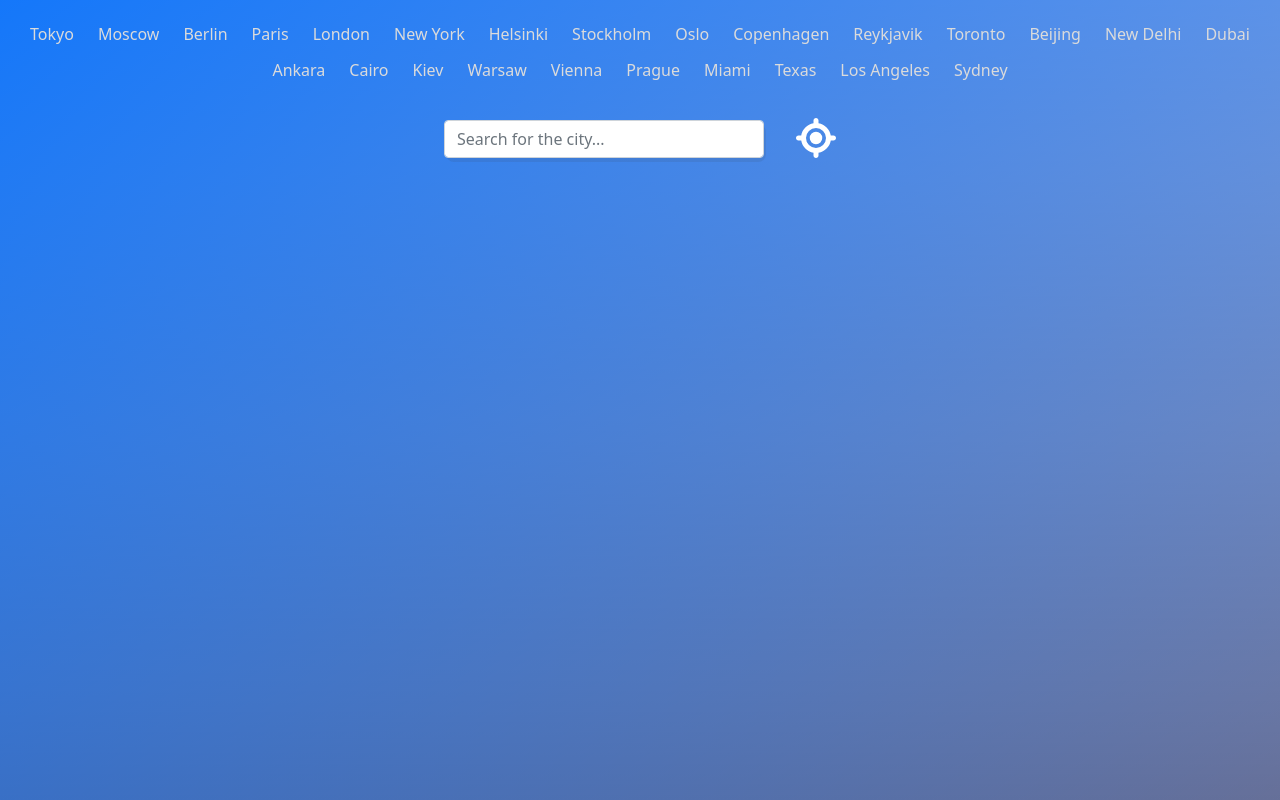
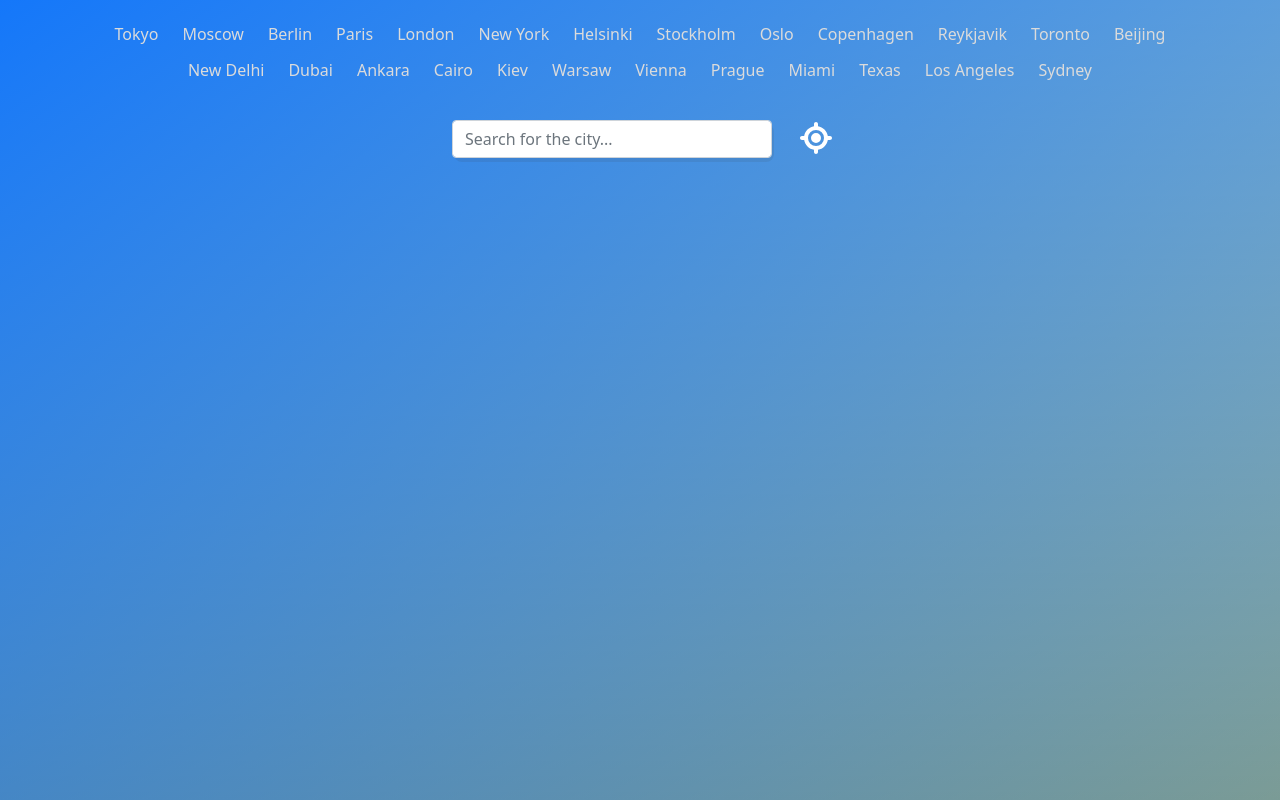
Before and after one commit to MikRyam/My-Weather-App-React-JS, a React (Create React App) app: page / in a window 1280 px wide. Built offline with nearby package versions, Linux system fonts and the light colour scheme; no server answers.

Commit message:
Weather App. Top Buttons padding. CSS.

```diff
--- a/src/components/Input.jsx
+++ b/src/components/Input.jsx
@@ -43,8 +43,8 @@ const Input = ({ setQuery, units, setUnits }) => {
           Search
         </Button> */}
       </InputGroup>
-      <Button onClick={handleLocationClick} className="geo-button" variant="link" size="lg">
-        <FontAwesomeIcon icon={faLocation} size="2x"/>
+      <Button onClick={handleLocationClick} className="geo-button" variant="link" >
+        <FontAwesomeIcon icon={faLocation} size="2x" className="geo-icon"/>
       </Button>
 
 
--- a/src/index.css
+++ b/src/index.css
@@ -13,7 +13,7 @@ body {
   -webkit-font-smoothing: antialiased;
   -moz-osx-font-smoothing: grayscale;
 
-  background: linear-gradient(to bottom right, rgba(0, 110, 255, 0.9), rgba(0, 50, 255, 0.2)), linear-gradient(to bottom, rgba(0,0,0,0.2), rgba(0,0,0,0.5));
+  background: linear-gradient(to bottom right, rgba(0, 110, 255, 0.9), rgba(0, 163, 136, 0.2)), linear-gradient(to bottom, rgba(0,0,0,0.2), rgba(0,0,0,0.4));
 
   background-attachment: fixed;
   background-size: cover;
--- a/src/styles/Input.css
+++ b/src/styles/Input.css
@@ -69,19 +69,19 @@
 
 
 
-.geo-icon {
+/* .geo-icon {
   margin: 1rem 1rem;
   padding: 5px;
   color: #e6e6e6;
   font-size: 1.8rem;
   text-shadow: 3px 6px rgba(50,50,70,0.5);
-}
+} */
 
-.geo-icon:hover {
+/* .geo-icon:hover {
   color: #fff;
   cursor: pointer;
 }
 
-.geo-icon:active {
+.geo-icon:active, .geo-icon:focus {
   color: #929292;
-}
+} */
--- a/src/styles/TopButtons.css
+++ b/src/styles/TopButtons.css
@@ -1,3 +1,12 @@
+.top-buttons-container{
+  padding: 0 5rem;
+
+  display: flex;
+  flex-wrap: wrap;
+  justify-content: center;
+  align-items: center;
+}
+
 .top-buttons {
   /* text-align: center; */
   color: #dbdbdb;
@@ -26,3 +35,9 @@
   border: none;
   transform: scale(1.2)
 }
+
+@media screen and (max-width: 1140px){
+  .top-buttons-container  {
+    padding: 0;
+  }
+}
```
